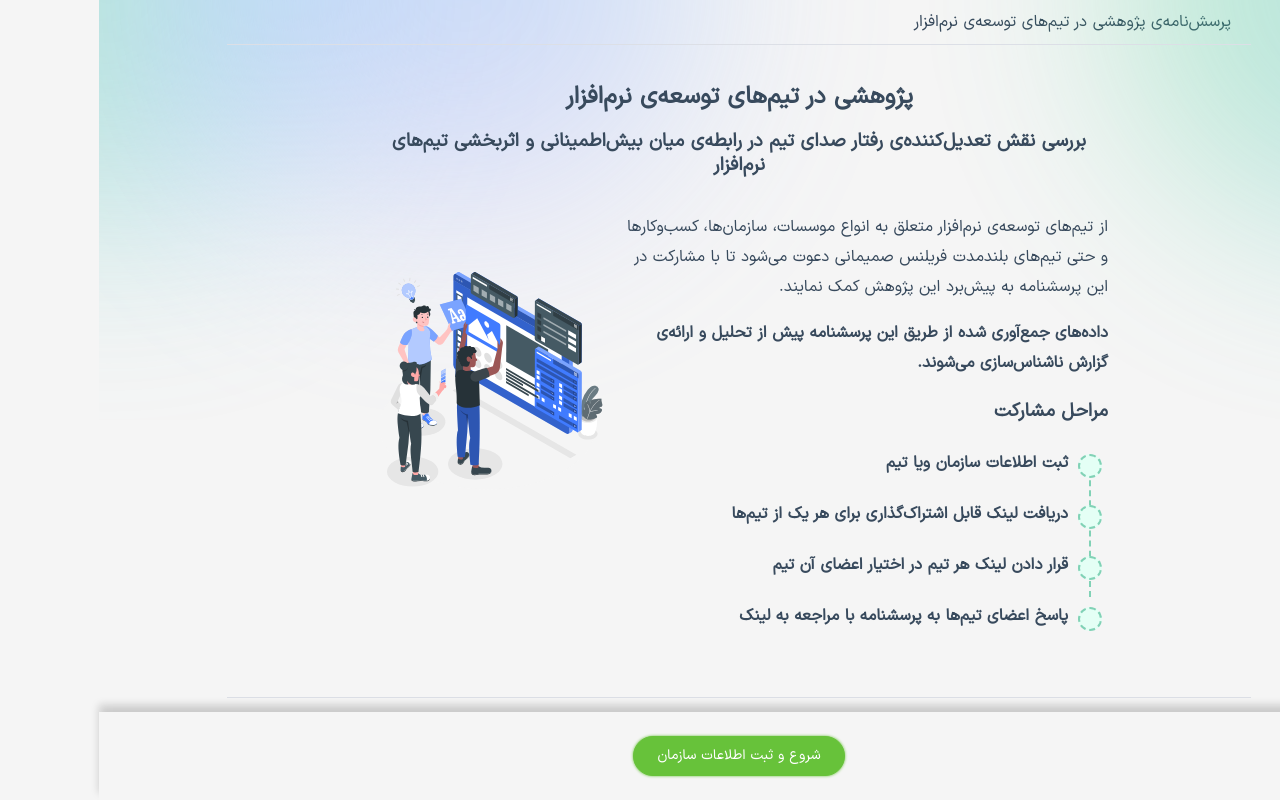
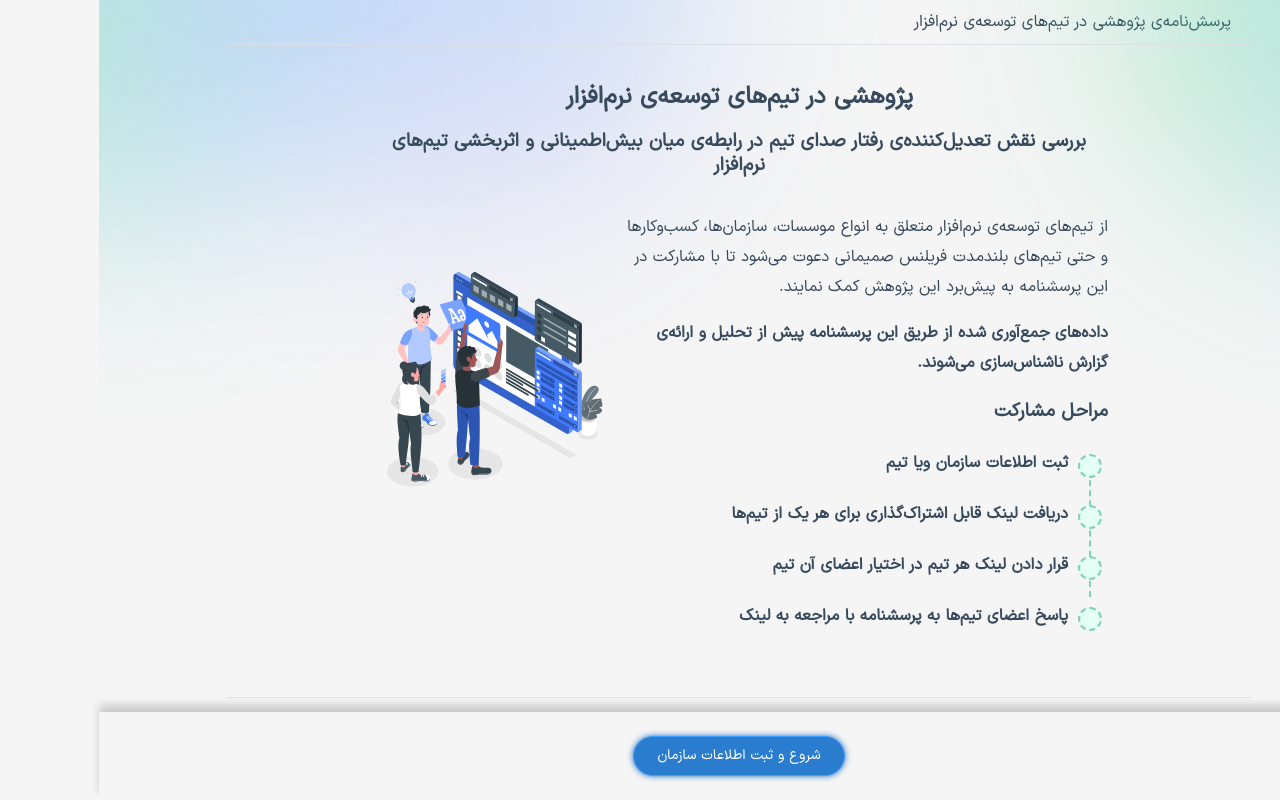
Before and after one commit to ashkantaravati/thesis-survey-app-front, a Vue app: page / in a window 1280 px wide. Built offline with nearby package versions, Linux system fonts and the light colour scheme; what @soerenmartius/vue3-clipboard would draw is missing.

Commit message:
improve start button on home

```diff
--- a/src/views/Home.vue
+++ b/src/views/Home.vue
@@ -83,7 +83,7 @@
   </el-row> -->
   <div class="jc-center d-flex fix">
     <router-link :to="{ name: 'register-landing' }">
-      <el-button round type="success" class="winking-btn">
+      <el-button round type="primary" class="winking-btn">
         شروع و ثبت اطلاعات سازمان</el-button
       >
     </router-link>
@@ -169,20 +169,20 @@ export default defineComponent({
   background: #85daec;
 }
 .winking-btn {
-  animation: glowing 2500ms infinite;
+  animation: glowing 3000ms infinite;
 }
 @keyframes glowing {
   0% {
-    background-color: #67c23a;
-    box-shadow: 0 0 3px #67c23a;
+    background-color: #409eff;
+    box-shadow: 0 0 3px #0c4e8f;
   }
   50% {
-    background-color: #2a7e00;
-    box-shadow: 0 0 10px #2a7e00;
+    background-color: #0c4e8f;
+    box-shadow: 0 0 10px #409eff;
   }
   100% {
-    background-color: #67c23a;
-    box-shadow: 0 0 3px #67c23a;
+    background-color: #409eff;
+    box-shadow: 0 0 3px #0c4e8f;
   }
 }
 mark {
```
